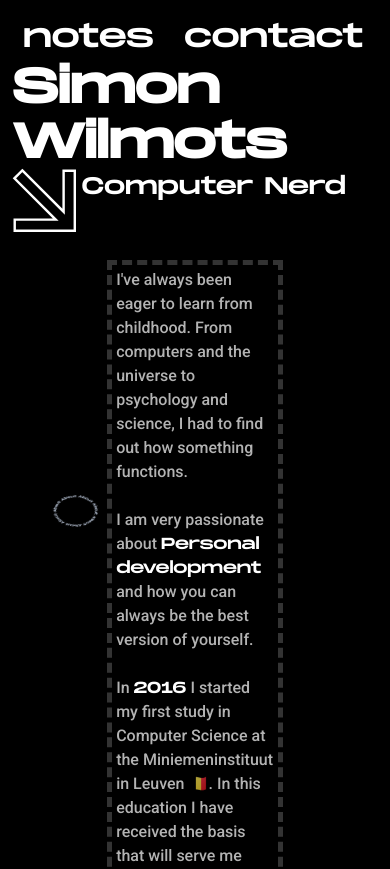
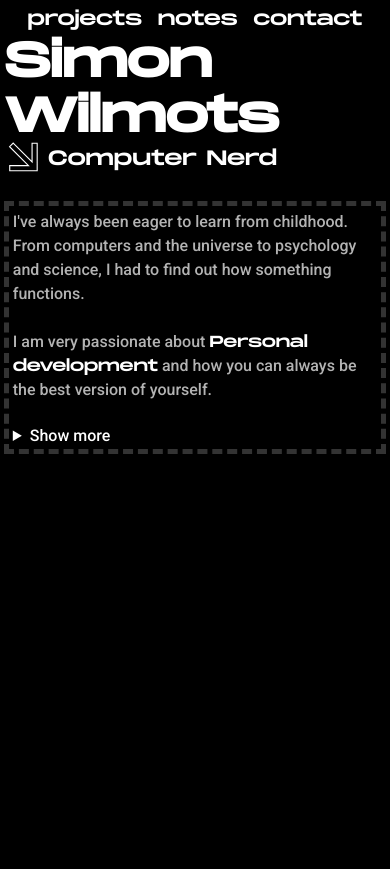
Before and after one commit to Wilmox/portfolio, a Next.js app: page / in a window 390 px wide. Shown: the top 869 px of the page. After the commit the page ends 844 px from the top, so only its background shows below. Built offline with nearby package versions, Linux system fonts and the light colour scheme.

Commit message:
Added more responsiveness
Todo 4 RESPONSIVENESS
- Arrow responsive
- Spinning about response

```diff
--- a/components/CircleText.module.css
+++ b/components/CircleText.module.css
@@ -86,3 +86,9 @@
         transform: rotateZ(0);
     }
 }
+
+@media screen and (max-width: 625px) {
+    .circle{
+        display: none;
+    }
+  }
--- a/components/Navigation.module.css
+++ b/components/Navigation.module.css
@@ -33,3 +33,33 @@ li.firstItem:hover {
 .listItem_Hidden {
     display: none !important;
 }
+
+@media screen and (max-width: 625px) {
+    nav.navigation {
+        width: 100%;
+    }
+    ul.list {
+        float: none !important;
+        margin: 0 auto;
+        width: 100%;
+        text-align: center;
+    }
+    nav li.listItem {
+        font-size: 1.5rem;
+        display:inline-block;
+        padding: 0 2vw;
+    }
+    li.listItem a {
+        text-align: center;
+    }
+}
+
+@media screen and (max-width: 480px) {
+    nav li.listItem {
+        font-size: 5vw;
+        transition: 0s;
+    }
+    li.listItem a {
+        width: 50px;
+    }
+}
--- a/components/OutlinedArrowSVG.js
+++ b/components/OutlinedArrowSVG.js
@@ -1,6 +1,6 @@
-const OutlinedArrow = ({width="2vw", height="2vw"}) => {
+const OutlinedArrow = ({width="100%", height="100%"}) => {
     return (
-        <svg id="arrow" width={width} height={height} viewBox="0 0 53 53" version="1.1">
+        <svg width={width} height={height} viewBox="0 0 53 53" version="1.1">
               <g id="arrow-wrap" stroke="none" strokeWidth="1" fill="none" fillRule="evenodd">
                 <g id="arrow" transform="translate(-904.000000, -343.000000)" stroke="#FFFFFF" strokeWidth="2">
                   <path d="M912.545285,345 L946.743,379.198 L946.74357,345.246688 L956,345.246688 L956,395 L906.246688,395 L906.246688,385.74357 L940.198,385.743 L906,351.545285 L912.545285,345 Z" id="wrap-arrow1a"></path>
--- a/components/StatusText.module.css
+++ b/components/StatusText.module.css
@@ -19,13 +19,13 @@ h2.status {
 @media screen and (max-width: 850px) {
     h2.status {
       font-size: 2rem;
+      height: 5rem;
     }
 
 }
 
 @media screen and (max-width: 505px) {
     h2.status {
-      font-size: 1.5rem;
-      height: 4.5rem;
+      font-size: 1.3rem;
     }
 }
--- a/pages/index.js
+++ b/pages/index.js
@@ -28,7 +28,9 @@ export default function Home() {
           </h1>
 
           <div className={styles.info}>
-            <OutlinedArrow width="4rem" height="4rem"/>
+            <div className={styles.arrow}>
+              <OutlinedArrow width="100%" height="100%"/>
+            </div>
             <StatusText text={"Astronomy Freak"}/>
           </div>
         </section>
@@ -38,11 +40,15 @@ export default function Home() {
               <p>
                 I've always been eager to learn from childhood. From computers and the universe to psychology and science, I had to find out how something functions. <br/><br/>
                 I am very passionate about <span>Personal development</span> and how you can always be the best version of yourself. <br/><br/>
+              </p>
+              <details>
+                <summary>Show more</summary>
+                <p>
+                    In <span>2016</span> I started my first study in Computer Science at the Miniemeninstituut in Leuven {"\u{1F1E7}\u{1F1EA}"}. In this education I have  received the basis that will serve me well in my next studie(s).<br/><br/>
 
-                In <span>2016</span> I started my first study in Computer Science at the Miniemeninstituut in Leuven {"\u{1F1E7}\u{1F1EA}"}. In this education I have  received the basis that will serve me well in my next studie(s).<br/><br/>
-
-                In <span>2019</span> I started at PXL University of Applied Sciences and Arts in Hasselt. Currently, I am a last-year application development student with specifications in <span>AI & Robotics</span>.
-              </p>
+                    In <span>2019</span> I started at PXL University of Applied Sciences and Arts in Hasselt. Currently, I am a last-year application development student with specifications in <span>AI & Robotics</span>.
+                </p>
+              </details>
 
           </div>
         </section>
--- a/styles/Home.module.css
+++ b/styles/Home.module.css
@@ -18,9 +18,9 @@
 
 .info {
   margin: auto;
+  height: 4rem;
   width: 60vw;
   display: flex;
-  vertical-align: middle;
   /*background-color: rgba(255, 0, 0, 0.5);*/
 }
 
@@ -38,8 +38,7 @@ div.about {
   font-family: 'Roboto', sans-serif;
   font-weight: 500;
   font-size: 1rem;
-
-  max-width: 45vw;
+  width: 45vw;
 }
 
 div.about h2 {
@@ -79,11 +78,25 @@ div.about p {
 }
 
 @media screen and (max-width: 625px) {
+  .main {
+    padding: 1vw;
+  }
+
   .info {
     width: 100%;
+    height: 4rem;
   }
   .title {
     font-size: 4rem;
+  }
+  .aboutSection {
+    width: 100%;
+    margin: 5vw 0;
+
+  }
+  .about {
+    margin: 0;
+    width: 80% !important;
   }
 }
 
@@ -91,4 +104,19 @@ div.about p {
   .title {
     font-size: 3rem;
   }
+
+  .about {
+    margin: 0;
+    width: 100% !important;
+  }
+
+  .info {
+    height: 10vw;
+    position: relative;
+  }
+
+  div.arrow {
+    width: 10%;
+    height: 75%;
+  }
 }
```
Also changed, not shown: 1 other file (tests, documents, lock files or other folders).
